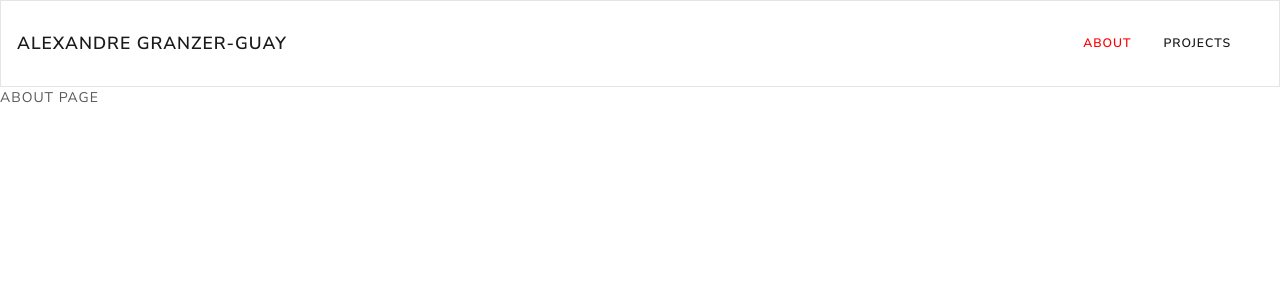
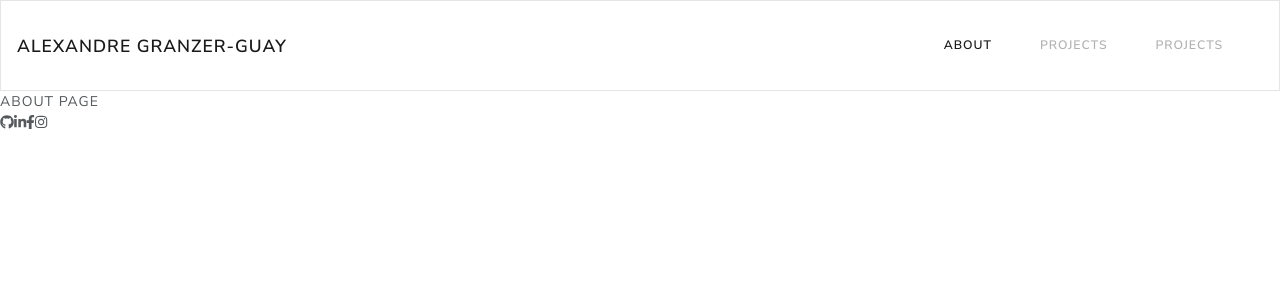
Before and after one commit to alexandregranzerguay/alexandregranzerguay.github.io, a React app: page /about in a window 1280 px wide. Shown: the top 300 px of the page. Built offline with nearby package versions, Linux system fonts and the light colour scheme; what react-router-redux would draw is missing.

Commit message:
add fontawesome icons

```diff
--- a/package.json
+++ b/package.json
@@ -4,6 +4,11 @@
   "homepage": "https://www.alexandregranzerguay.com/",
   "private": true,
   "dependencies": {
+    "@fortawesome/fontawesome-svg-core": "^1.2.0-14",
+    "@fortawesome/free-brands-svg-icons": "^5.1.0-11",
+    "@fortawesome/free-regular-svg-icons": "^5.1.0-11",
+    "@fortawesome/free-solid-svg-icons": "^5.1.0-11",
+    "@fortawesome/react-fontawesome": "0.1.0-11",
     "autoprefixer": "7.1.6",
     "babel-core": "6.26.0",
     "babel-eslint": "7.2.3",
--- a/src/App.js
+++ b/src/App.js
@@ -1,6 +1,7 @@
 import React, {Component} from 'react';
 import routes from "./routes";
 import Header from "./components/layout/Header/Header";
+import Footer from "./components/layout/Footer/Footer";
 
 class App extends Component {
     render(){
@@ -10,6 +11,9 @@ class App extends Component {
                     <Header />
                 </div>
                 { routes }
+                <div className="footer">
+                    <Footer />
+                </div>
             </div>
         );
     }
--- /dev/null
+++ b/src/components/layout/Footer/Footer.js
@@ -0,0 +1,40 @@
+import React, {Component} from 'react'
+import { Link } from 'react-router-dom'
+import { library } from '@fortawesome/fontawesome-svg-core'
+import { FontAwesomeIcon } from '@fortawesome/react-fontawesome'
+import { faCoffee } from '@fortawesome/free-solid-svg-icons';
+import { fab } from '@fortawesome/free-brands-svg-icons'
+
+// Need this for brand icons
+library.add(fab)
+
+class Footer extends Component {
+    render() {
+        return (
+            <div>
+                {/* <a href="https://github.com/alexandregranzerguay">
+                    <i class="fab fa-github fa-3x" style="margin-right:0.3em;"></i>
+                </a> */}
+                {/* <Link to="https://www.facebook.com/alexandre.guay3">
+
+                <i className="fab fa-facebook-f fa-3x"></i>
+                </Link> */}
+                <FontAwesomeIcon icon={['fab', 'github']} />
+                <FontAwesomeIcon icon={['fab', 'linkedin-in']} />
+                <FontAwesomeIcon icon={['fab', 'facebook-f']} />
+                <FontAwesomeIcon icon={['fab', 'instagram']} />
+                {/* <a href="">
+
+                </a>
+                <a href="https://www.linkedin.com/in/alexandre-granzer-guay-8b8378b2/">
+                    <i class="fab fa-linkedin-in fa-3x" style="margin-right:0.3em;"></i>
+                </a>
+                <a href="https://www.instagram.com/alexandregranzerguay/">
+                    <i class="fab fa-instagram fa-3x"></i>
+                </a> */}
+            </div>
+        )
+    }
+}
+
+export default Footer;
--- a/src/components/layout/Header/Header.js
+++ b/src/components/layout/Header/Header.js
@@ -6,7 +6,7 @@ import {
     NavbarBrand,
     Nav,
     NavItem} from 'reactstrap';
-import { NavLink } from 'react-router-dom';
+import { NavLink, Link } from 'react-router-dom';
 import styles from './Header.scss';
 
 
@@ -16,21 +16,9 @@ class Header extends Component {
       super(props);
 
       this.toggle = this.toggle.bind(this);
-      this.toggleClass = this.toggleClass.bind(this);
       this.state = {
         isOpen: false,
-        active: false
       };
-    }
-
-    active = {
-        fontWeight: "bold",
-        color: "Red"
-    };
-
-    toggleClass() {
-        // const currentState = this.state.active;
-        this.setState({ active: !this.state.active})
     }
 
     toggle() {
@@ -42,18 +30,21 @@ class Header extends Component {
     render() {
       return (
         <div>
-          <Navbar color="light" light expand="lg">
-            <NavbarBrand className={styles.title}> Alexandre Granzer-Guay
-            {/* <Link to="/"  className={styles.link}>Alexandre Granzer-Guay</Link> */}
+          <Navbar color="light" light expand="md">
+            <NavbarBrand className={styles.title}>
+            <Link to="/" className={styles.link}>Alexandre Granzer-Guay</Link>
             </NavbarBrand>
             <NavbarToggler onClick={this.toggle} />
             <Collapse isOpen={this.state.isOpen} navbar>
               <Nav className="ml-auto" navbar>
-                <NavItem className={styles.item} onClick={this.toggleClass} active={this.state.active}>
-                    <NavLink to="/about" activeStyle={this.active} >About</NavLink>
+                <NavItem className={styles.item}>
+                    <NavLink to="/about" className="nav-link" >About</NavLink>
                 </NavItem>
-                <NavItem className={styles.item} onClick={this.toggleClass} active={this.state.active}>
-                    <NavLink to="/projects" activeStyle={this.active}>Projects</NavLink>
+                <NavItem className={styles.item}>
+                    <NavLink to="/projects" className="nav-link">Projects</NavLink>
+                </NavItem>
+                <NavItem className={styles.item}>
+                    <NavLink to="/Culture" className="nav-link">Projects</NavLink>
                 </NavItem>
               </Nav>
             </Collapse>
--- a/src/components/layout/Header/Header.scss
+++ b/src/components/layout/Header/Header.scss
@@ -8,12 +8,12 @@
     }
 }
 
-.item {
-    .link {
-        color: inherit;
-        text-decoration: inherit;
-        &:hover {
-            color: inherit;
-        }
-    }
-}
+// .item {
+//     .link {
+//         color: inherit;
+//         text-decoration: inherit;
+//         &:hover {
+//             color: inherit;
+//         }
+//     }
+// }
--- a/src/components/pages/Home/Home.js
+++ b/src/components/pages/Home/Home.js
@@ -1,24 +1,32 @@
 import React, { Component } from 'react';
+import {Jumbotron, Button, Container, Col, Row} from 'reactstrap';
+import image from './Profile_Photo.jpg';
 import styles from './Home.scss';
 
 class Home extends Component {
     render() {
         return (
-            <div className={styles["App"]}>
-                <header className={styles["App-header"]}>
-                    <img
-                        src="img/logo.svg"
-                        className={styles["App-logo"]}
-                        alt="logo"
-                    />
-                    <h1 className={styles["App-title"]}>Welcome to React</h1>
-                </header>
-                <p className={styles["App-intro"]}>
-                    To get started, edit{" "}
-                    <code>client/src/components/pages/Home/Home.js</code> and
-                    save to reload.
-                </p>
-            </div>
+            <Jumbotron fluid>
+                <Container>
+                    <Row>
+                        <Col>
+                            <h1>Hello, my name is <p>Alexandre Granzer-Guay</p></h1>
+                            <p className="h4">Explore. Live. Create.</p>
+                            <hr className="my-2" />
+                            <p className="lead">Here I will share with you life experiences, hard-learned lessons, and basically my way of optimising life.</p>
+                            <p className="lead">
+                                <Button color="primary">Stalk Me!</Button>
+                            </p>
+                        </Col>
+                        <Col>
+                            <img
+                            src={image}
+                            alt="profile_photo"
+                            />
+                        </Col>
+                    </Row>
+                </Container>
+            </Jumbotron>
         )
     }
 }
--- a/src/components/pages/Home/Home.scss
+++ b/src/components/pages/Home/Home.scss
@@ -1,24 +1,16 @@
-.App {
-    text-align: center;
-    .App-intro {
-      font-size: large;
+.jumbotron {
+    .container {
+        .row {
+            .col{
+                img {
+                    width: 30px;
+                }
+            }
+        }
     }
-    .App-header {
-      background-color: rgb(165, 37, 37);
-      height: 400px;
-      padding: 20px;
-      color: white;
-      .App-title {
-        font-size: 1.5em;
-      }
-      .App-logo {
-        animation: App-logo-spin infinite 20s linear;
-        height: 80px;
-      }
-    }
-  }
+}
 
-  @keyframes App-logo-spin {
-    from { transform: rotate(0deg); }
-    to { transform: rotate(360deg); }
-  }
+img {
+    width: 90vw;
+    max-width: 562px;
+}
--- a/src/index.js
+++ b/src/index.js
@@ -4,14 +4,14 @@ import './scss/index.scss';
 import App from './App';
 import registerServiceWorker from './registerServiceWorker';
 import { Provider } from 'react-redux';
-import { BrowserRouter } from 'react-router-dom'
+import { Router } from 'react-router-dom'
 import store, { history } from './store';
 
 ReactDOM.render(
     <Provider store={store} >
-        <BrowserRouter history={history} >
+        <Router history={history} >
                 <App/>
-        </BrowserRouter>
+        </Router>
     </Provider>,
     document.getElementById('root')
 );
```
Also changed, not shown: src/components/pages/Home/Profile_Photo.jpg (added), 1 other file (tests, documents, lock files or other folders).
